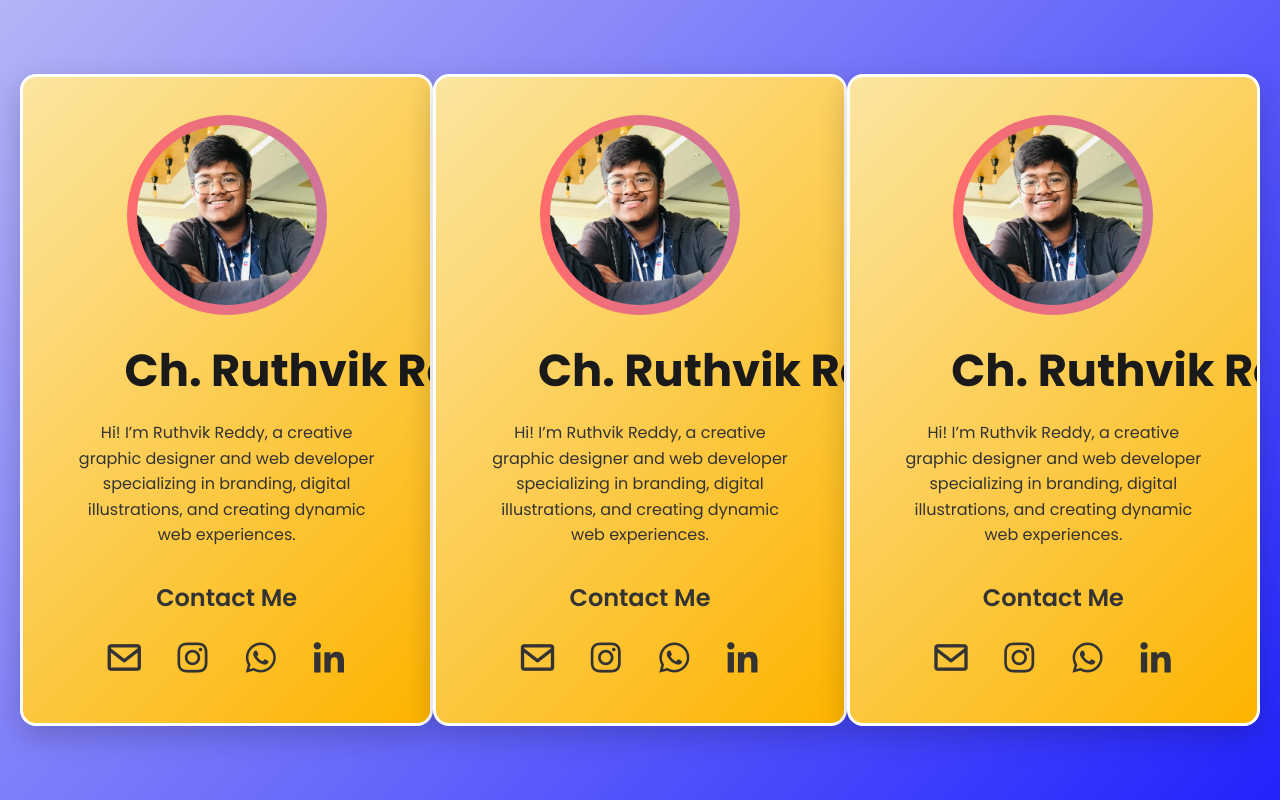
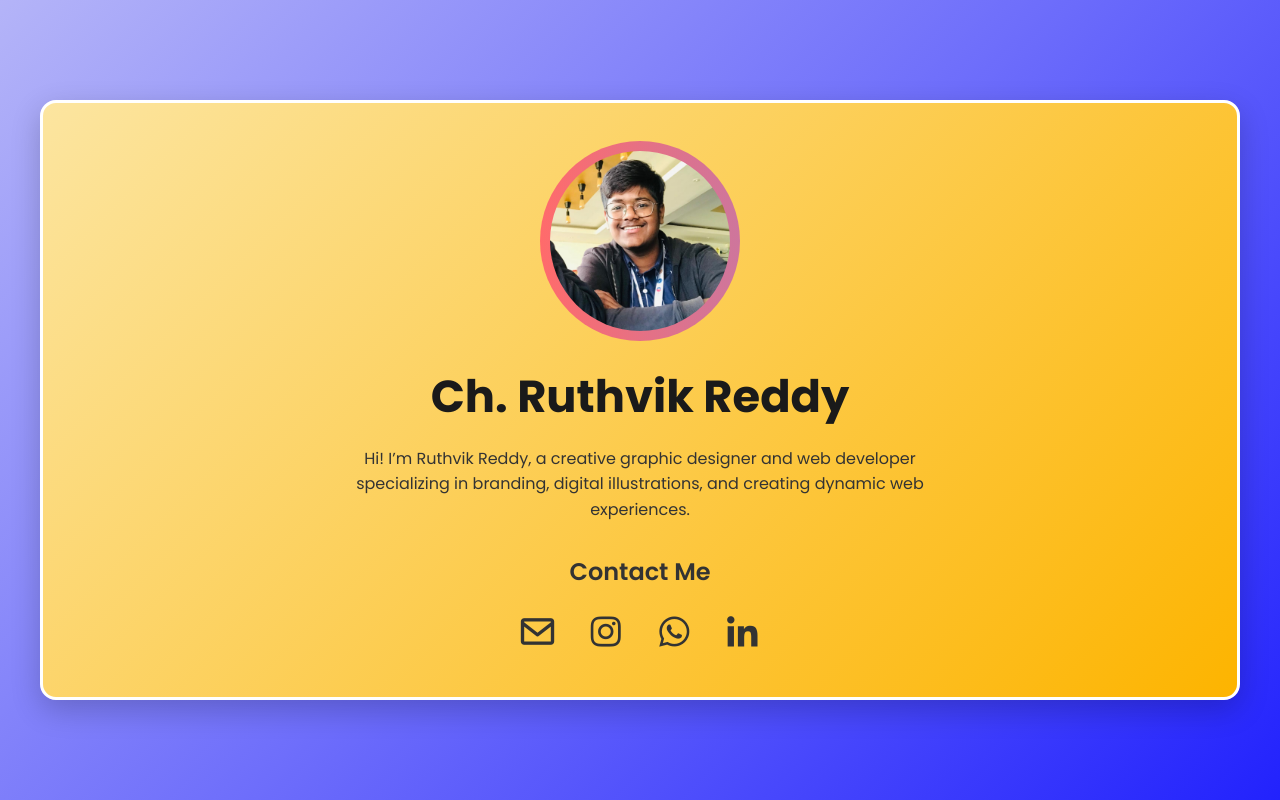
Before and after one commit to Ruthvik1704/portfolio, a plain HTML site: page index.html in a window 1280 px wide. Drawn offline with nearby package versions, Linux system fonts and the light colour scheme.

Commit message:
Update index.html

```diff
--- a/index.html
+++ b/index.html
@@ -35,78 +35,4 @@
   </div>
 
 </body>
-</html><!DOCTYPE html>
-<html lang="en">
-<head>
-  <meta charset="UTF-8" />
-  <meta name="viewport" content="width=device-width, initial-scale=1.0"/>
-  <title>Ruthvik Reddy Portfolio</title>
-  <link href="https://unpkg.com/boxicons@2.1.4/css/boxicons.min.css" rel="stylesheet" />
-  <link rel="stylesheet" href="style.css" />
-</head>
-<body>
-
-  <div class="main-container col-12 col-md-12 col-lg-12 col-xl-12">
-    <header class="header-container fade-in">
-      <a href="details.html" class="profile-pic-link fade-in delay-1">
-        <div class="gradient-ring"></div>
-        <img src="profil.2.jpeg" alt="Portrait of Ruthvik Reddy" class="profile-pic" />
-      </a>
-
-      <h1 class="typewriter">Ch. Ruthvik Reddy</h1>
-
-      <p class="fade-in delay-2">
-        Hi! I’m Ruthvik Reddy, a creative graphic designer and web developer specializing in branding, digital illustrations, and creating dynamic web experiences.
-      </p>
-    </header>
-
-    <footer class="social-footer fade-in delay-3">
-      <h2>Contact Me</h2>
-      <div class="social-icons">
-        <a href="mailto:ruthvikreddy326@gmail.com" target="_blank" rel="noopener noreferrer"><i class='bx bx-envelope'></i></a>
-        <a href="https://instagram.com/ruthvikreddy.12" target="_blank" rel="noopener noreferrer"><i class='bx bxl-instagram'></i></a>
-        <a href="https://wa.me/897703026" target="_blank" rel="noopener noreferrer"><i class='bx bxl-whatsapp'></i></a>
-        <a href="https://www.linkedin.com/in/ruthvik-reddy-cheruku" target="_blank" rel="noopener noreferrer"><i class='bx bxl-linkedin'></i></a>
-      </div>
-    </footer>
-  </div>
-
-</body>
-</html><!DOCTYPE html>
-<html lang="en">
-<head>
-  <meta charset="UTF-8" />
-  <meta name="viewport" content="width=device-width, initial-scale=1.0"/>
-  <title>Ruthvik Reddy Portfolio</title>
-  <link href="https://unpkg.com/boxicons@2.1.4/css/boxicons.min.css" rel="stylesheet" />
-  <link rel="stylesheet" href="style.css" />
-</head>
-<body>
-
-  <div class="main-container col-12 col-md-12 col-lg-12 col-xl-12">
-    <header class="header-container fade-in">
-      <a href="details.html" class="profile-pic-link fade-in delay-1">
-        <div class="gradient-ring"></div>
-        <img src="profil.2.jpeg" alt="Portrait of Ruthvik Reddy" class="profile-pic" />
-      </a>
-
-      <h1 class="typewriter">Ch. Ruthvik Reddy</h1>
-
-      <p class="fade-in delay-2">
-        Hi! I’m Ruthvik Reddy, a creative graphic designer and web developer specializing in branding, digital illustrations, and creating dynamic web experiences.
-      </p>
-    </header>
-
-    <footer class="social-footer fade-in delay-3">
-      <h2>Contact Me</h2>
-      <div class="social-icons">
-        <a href="mailto:ruthvikreddy326@gmail.com" target="_blank" rel="noopener noreferrer"><i class='bx bx-envelope'></i></a>
-        <a href="https://instagram.com/ruthvikreddy.12" target="_blank" rel="noopener noreferrer"><i class='bx bxl-instagram'></i></a>
-        <a href="https://wa.me/897703026" target="_blank" rel="noopener noreferrer"><i class='bx bxl-whatsapp'></i></a>
-        <a href="https://www.linkedin.com/in/ruthvik-reddy-cheruku" target="_blank" rel="noopener noreferrer"><i class='bx bxl-linkedin'></i></a>
-      </div>
-    </footer>
-  </div>
-
-</body>
 </html>
```
